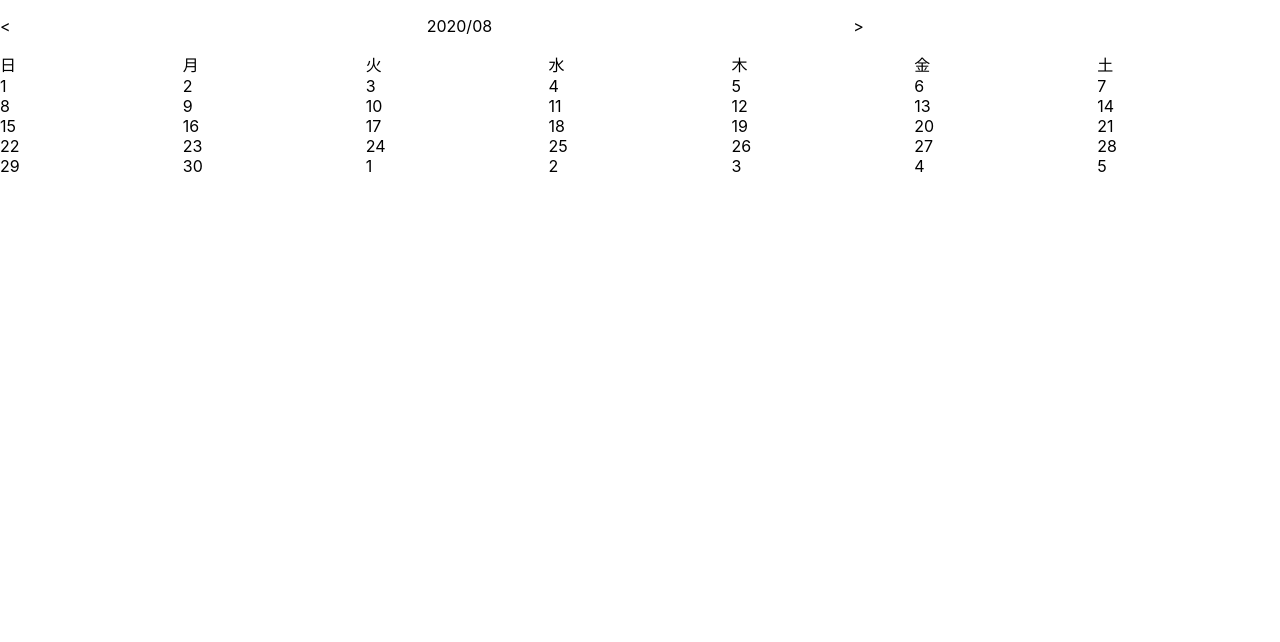
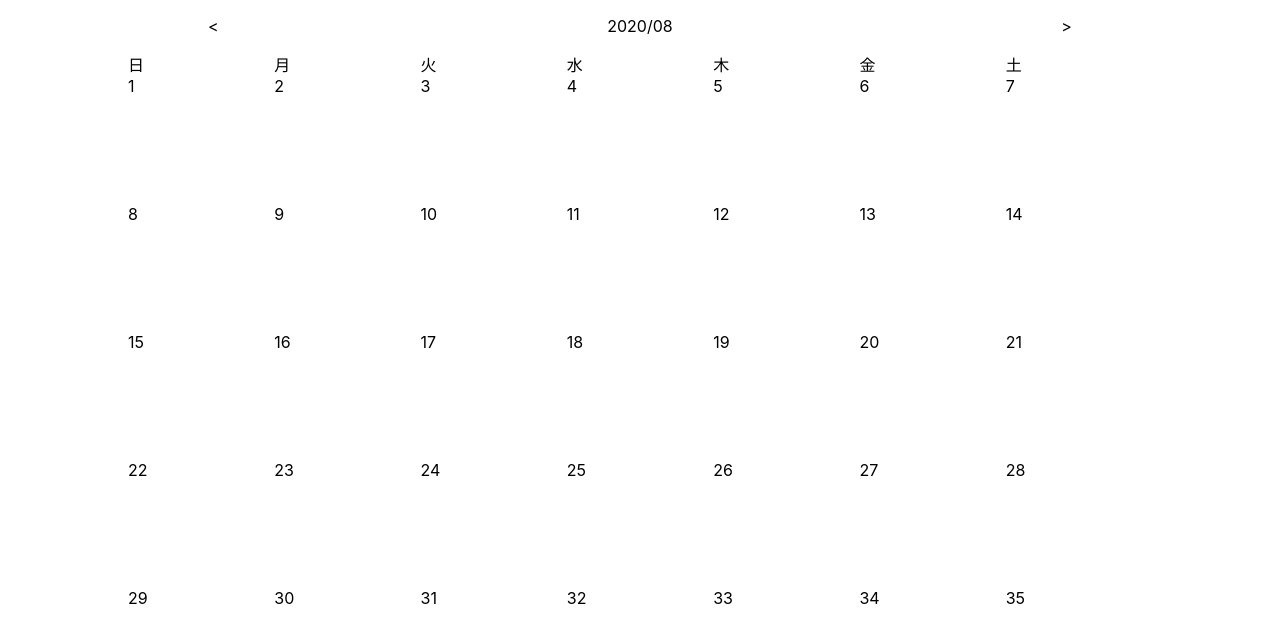
Before and after one commit to tan-yuki/react-redux-calendar, a React (Create React App) app: page / in a window 1280 px wide. Shown: the top 642 px of the page. Built offline with nearby package versions, Linux system fonts and the light colour scheme.

Commit message:
Show calendar

```diff
--- a/src/application/Calendar/components/Calendar.tsx
+++ b/src/application/Calendar/components/Calendar.tsx
@@ -1,11 +1,36 @@
-import React from 'react';
+import React from "react";
+
+const DateLengthOnWeek = 7;
+
+const WeekOnMonthArray = [...Array(5)];
+const DateOnWeeksArray = [...Array(DateLengthOnWeek)];
 
 export function Calendar() {
+  const dateCells = WeekOnMonthArray.map((_, i) => {
+    return DateOnWeeksArray.map((_, j) => (
+      <div
+        style={{
+          height: "10vw",
+        }}
+      >
+        {i * DateLengthOnWeek + j + 1}
+      </div>
+    ));
+  });
   return (
-    <div style={{
+    <div
+      style={{
+        padding: "0 10vw",
+      }}
+    >
+      <div
+        style={{
           display: "grid",
-      gridTemplateColumns: "1fr 1fr 1fr 1fr 1fr 1fr 1fr",
-    }}>
+          gridTemplateColumns: [...Array(DateLengthOnWeek)]
+            .map(() => "1fr")
+            .join(" "),
+        }}
+      >
         <div>日</div>
         <div>月</div>
         <div>火</div>
@@ -13,41 +38,8 @@ export function Calendar() {
         <div>木</div>
         <div>金</div>
         <div>土</div>
-      <div>1</div>
-      <div>2</div>
-      <div>3</div>
-      <div>4</div>
-      <div>5</div>
-      <div>6</div>
-      <div>7</div>
-      <div>8</div>
-      <div>9</div>
-      <div>10</div>
-      <div>11</div>
-      <div>12</div>
-      <div>13</div>
-      <div>14</div>
-      <div>15</div>
-      <div>16</div>
-      <div>17</div>
-      <div>18</div>
-      <div>19</div>
-      <div>20</div>
-      <div>21</div>
-      <div>22</div>
-      <div>23</div>
-      <div>24</div>
-      <div>25</div>
-      <div>26</div>
-      <div>27</div>
-      <div>28</div>
-      <div>29</div>
-      <div>30</div>
-      <div>1</div>
-      <div>2</div>
-      <div>3</div>
-      <div>4</div>
-      <div>5</div>
+        {dateCells}
+      </div>
     </div>
   );
 }
--- a/src/application/Header/components/Header.tsx
+++ b/src/application/Header/components/Header.tsx
@@ -1,13 +1,18 @@
-import React from 'react';
-import { CurrentMonth } from './CurrentMonth';
+import React from "react";
+import { CurrentMonth } from "./CurrentMonth";
 
 export function Header() {
-  return <div style={{
-    display: "grid",
-    gridTemplateColumns: "1fr 1fr 1fr"
-  }}>
-    <p>&lt;</p>
-    <CurrentMonth />
-    <p>&gt;</p>
-  </div>
+  return (
+    <div
+      style={{
+        display: "grid",
+        gridTemplateColumns: "1fr 1fr 1fr",
+        textAlign: "center",
+      }}
+    >
+      <p>&lt;</p>
+      <CurrentMonth />
+      <p>&gt;</p>
+    </div>
+  );
 }
```
Lines whose indentation alone changed are shown as unchanged.
